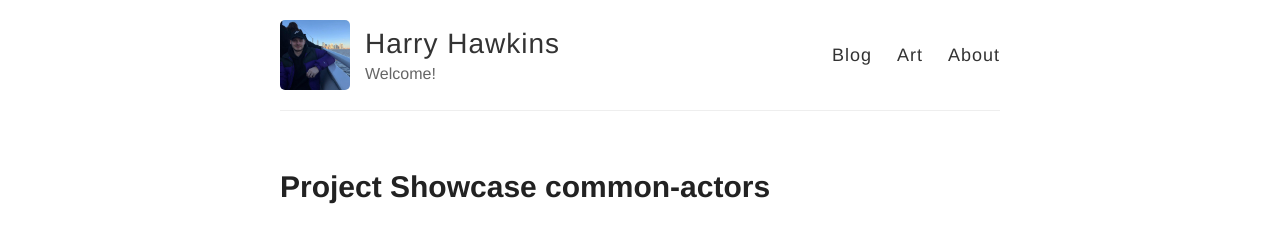
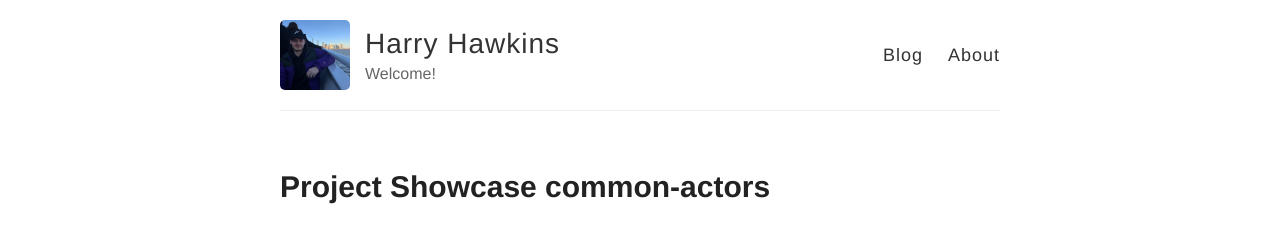
Before and after one commit to HarryHawkins/harryhawkins.github.io, a Jekyll site: the page built from index.html, in a window 1280 px wide. Shown: the top 230 px of the page. Built offline with Jekyll 4.4.1, drawn with Linux system fonts in a browser that asks for light colours.

Commit message:
Update default.html

```diff
--- a/_layouts/default.html
+++ b/_layouts/default.html
@@ -28,7 +28,6 @@
 
           <nav>
             <a href="{{ site.baseurl }}/">Blog</a>
-            <a href="{{ site.baseurl }}/art">Art</a>
             <a href="{{ site.baseurl }}/about">About</a>
 
           </nav>
```
